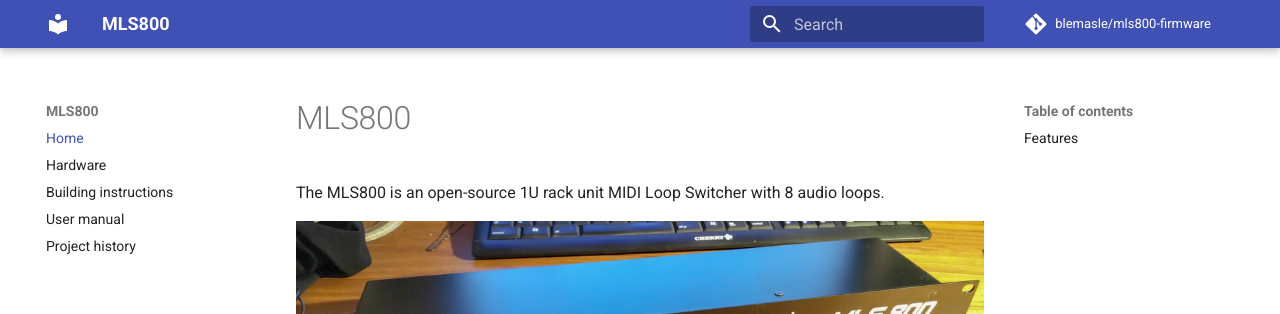
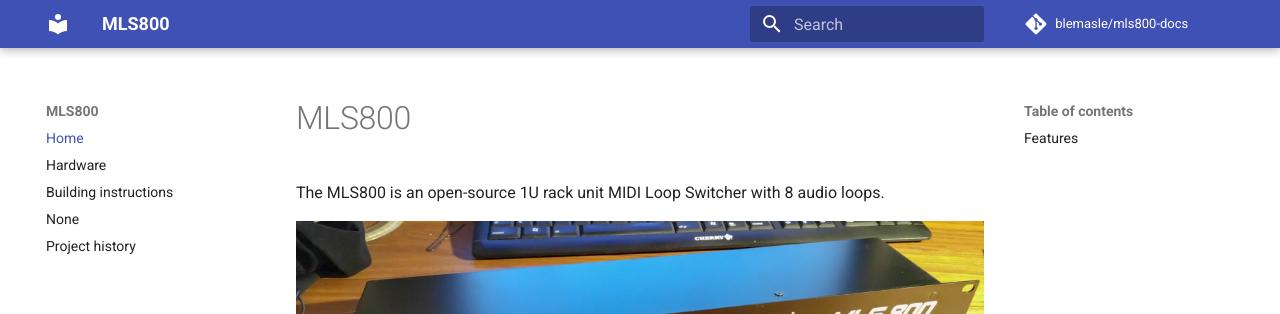
Before and after one commit to blemasle/mls800, an MkDocs documentation site: the page built from docs/index.md, in a window 1280 px wide. Shown: the top 314 px of the page. Built offline with MkDocs 1.6.1 and Material for MkDocs 9.7.7, drawn with Linux system fonts in a browser that asks for light colours; comment, search, counter and statistics services are not loaded.

Commit message:
Simplified navigation and changed repo link

```diff
--- a/mkdocs.yml
+++ b/mkdocs.yml
@@ -5,8 +5,8 @@
 site_url: https://blemasle.github.io/mls800/
 
 # Repository
-repo_name: 'blemasle/mls800-firmware'
-repo_url: 'https://github.com/blemasle/mls800-firmware'
+repo_name: 'blemasle/mls800-docs'
+repo_url: 'https://github.com/blemasle/mls800-docs'
 
 # Copyright
 copyright: 'Copyright &copy; 2013 - 2019 Bertrand Lemasle'
@@ -35,7 +35,7 @@
 # Navigation
 nav:
   - Home: 'index.md'
-  - Hardware: 'hardware.md'
-  - Building instructions: 'building.md'
-  - User manual: 'manual.md'
-  - Project history: 'history.md'
+  - 'hardware.md'
+  - 'building.md'
+  - 'manual.md'
+  - 'history.md'
```
